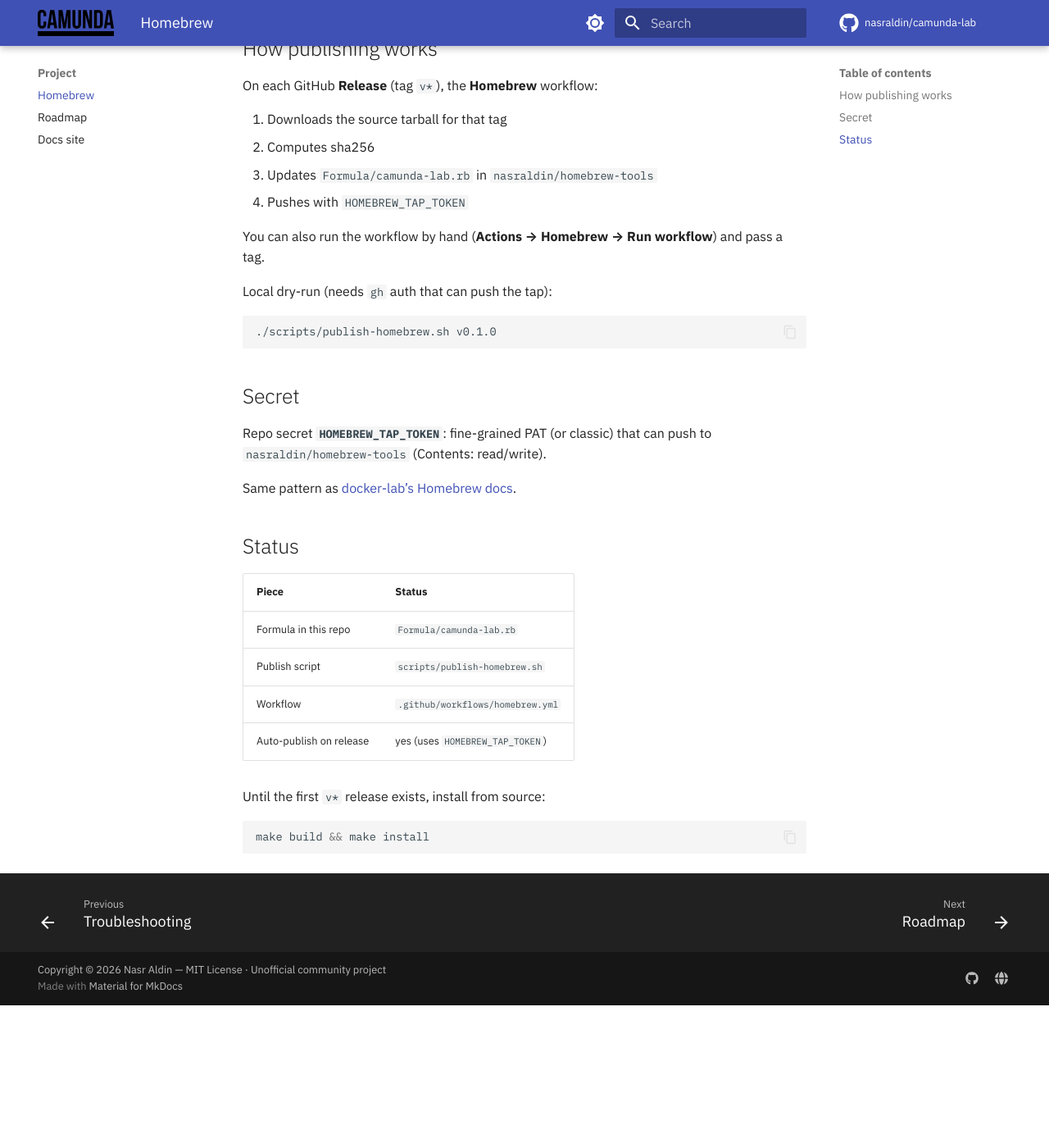
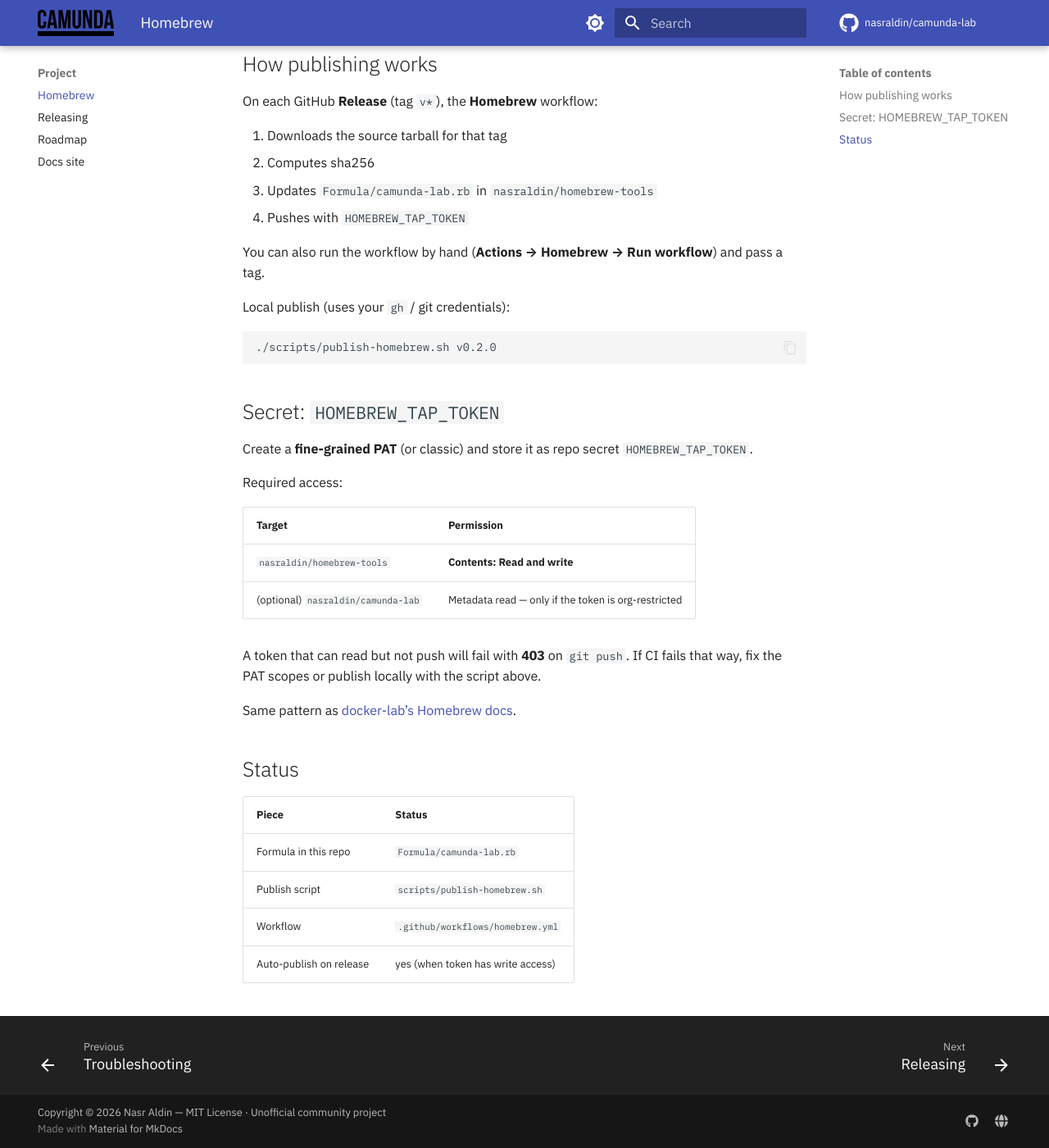
Before and after one commit to nasraldin/camunda-lab, an MkDocs documentation site: the page built from docs/homebrew.md, in a window 1280 px wide and 1400 px high, scrolled down 396 px. Shown: the whole window at 82% size. Built offline with MkDocs 1.6.1 and Material for MkDocs 9.7.7, drawn with Linux system fonts in a browser that asks for light colours; comment, search, counter and statistics services are not loaded; before the commit the page ends 1622 px from its top, so only the background shows below that.

Commit message:
docs: polish contributor guides and relocate design notes
Move historical specs under docs/design/, add releasing guide,
and refresh README/Homebrew/install docs for a clean OSS surface.

Co-authored-by: Cursor <cursoragent@cursor.com>

````diff
--- a/docs/homebrew.md
+++ b/docs/homebrew.md
@@ -6,6 +6,7 @@ The CLI binary is **`camunda`**. On Homebrew the formula is **`camunda-lab`**.
 brew tap nasraldin/tools
 brew install camunda-lab
 camunda version
+camunda about
 ```
 
 Tap repo: [`nasraldin/homebrew-tools`](https://github.com/nasraldin/homebrew-tools)
@@ -21,15 +22,24 @@ On each GitHub **Release** (tag `v*`), the **Homebrew** workflow:
 
 You can also run the workflow by hand (**Actions → Homebrew → Run workflow**) and pass a tag.
 
-Local dry-run (needs `gh` auth that can push the tap):
+Local publish (uses your `gh` / git credentials):
 
 ```bash
-./scripts/publish-homebrew.sh v0.1.0
+./scripts/publish-homebrew.sh v0.2.0
 ```
 
-## Secret
+## Secret: `HOMEBREW_TAP_TOKEN`
 
-Repo secret **`HOMEBREW_TAP_TOKEN`**: fine-grained PAT (or classic) that can push to `nasraldin/homebrew-tools` (Contents: read/write).
+Create a **fine-grained PAT** (or classic) and store it as repo secret `HOMEBREW_TAP_TOKEN`.
+
+Required access:
+
+| Target | Permission |
+| --- | --- |
+| `nasraldin/homebrew-tools` | **Contents: Read and write** |
+| (optional) `nasraldin/camunda-lab` | Metadata read — only if the token is org-restricted |
+
+A token that can read but not push will fail with **403** on `git push`. If CI fails that way, fix the PAT scopes or publish locally with the script above.
 
 Same pattern as [docker-lab’s Homebrew docs](https://nasraldin.github.io/docker-lab/homebrew/).
 
@@ -40,10 +50,4 @@ Same pattern as [docker-lab’s Homebrew docs](https://nasraldin.github.io/docke
 | Formula in this repo | `Formula/camunda-lab.rb` |
 | Publish script | `scripts/publish-homebrew.sh` |
 | Workflow | `.github/workflows/homebrew.yml` |
-| Auto-publish on release | yes (uses `HOMEBREW_TAP_TOKEN`) |
-
-Until the first `v*` release exists, install from source:
-
-```bash
-make build && make install
-```
+| Auto-publish on release | yes (when token has write access) |
--- a/mkdocs.yml
+++ b/mkdocs.yml
@@ -54,7 +54,7 @@ plugins:
   - tags
 
 exclude_docs: |
-  superpowers/**
+  design/**
 
 markdown_extensions:
   - admonition
@@ -98,5 +98,6 @@ nav:
       - Troubleshooting: troubleshooting.md
   - Project:
       - Homebrew: homebrew.md
+      - Releasing: releasing.md
       - Roadmap: roadmap.md
       - Docs site: docs-site.md
````
Also changed, not shown: CONTRIBUTING.md (+45 -6 lines), README.md (+22 -15 lines), docs/design/README.md (added, +12 -0 lines), docs/installation.md (+20 -19 lines), docs/releasing.md (added, +48 -0 lines), 1 other file.
